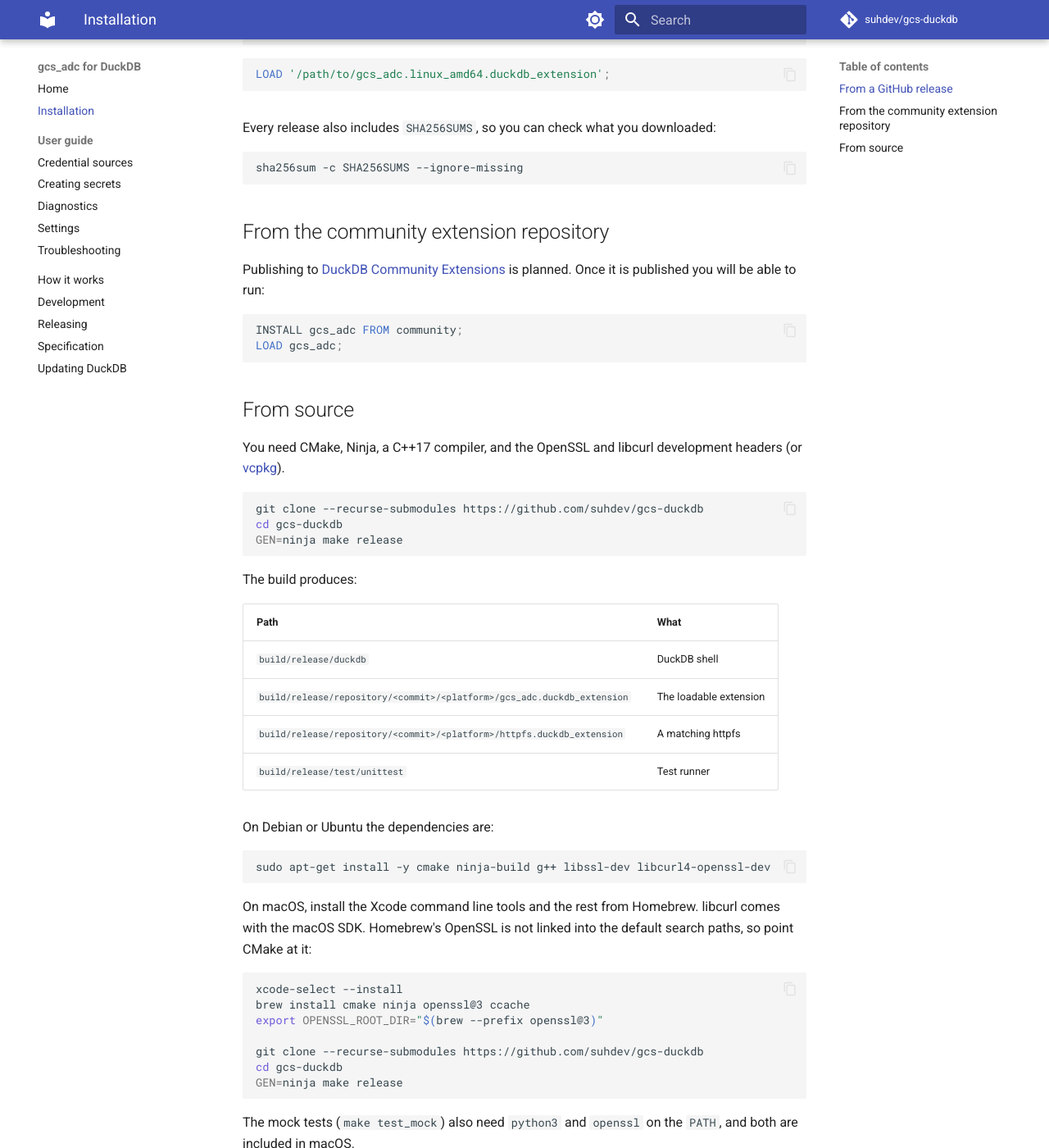
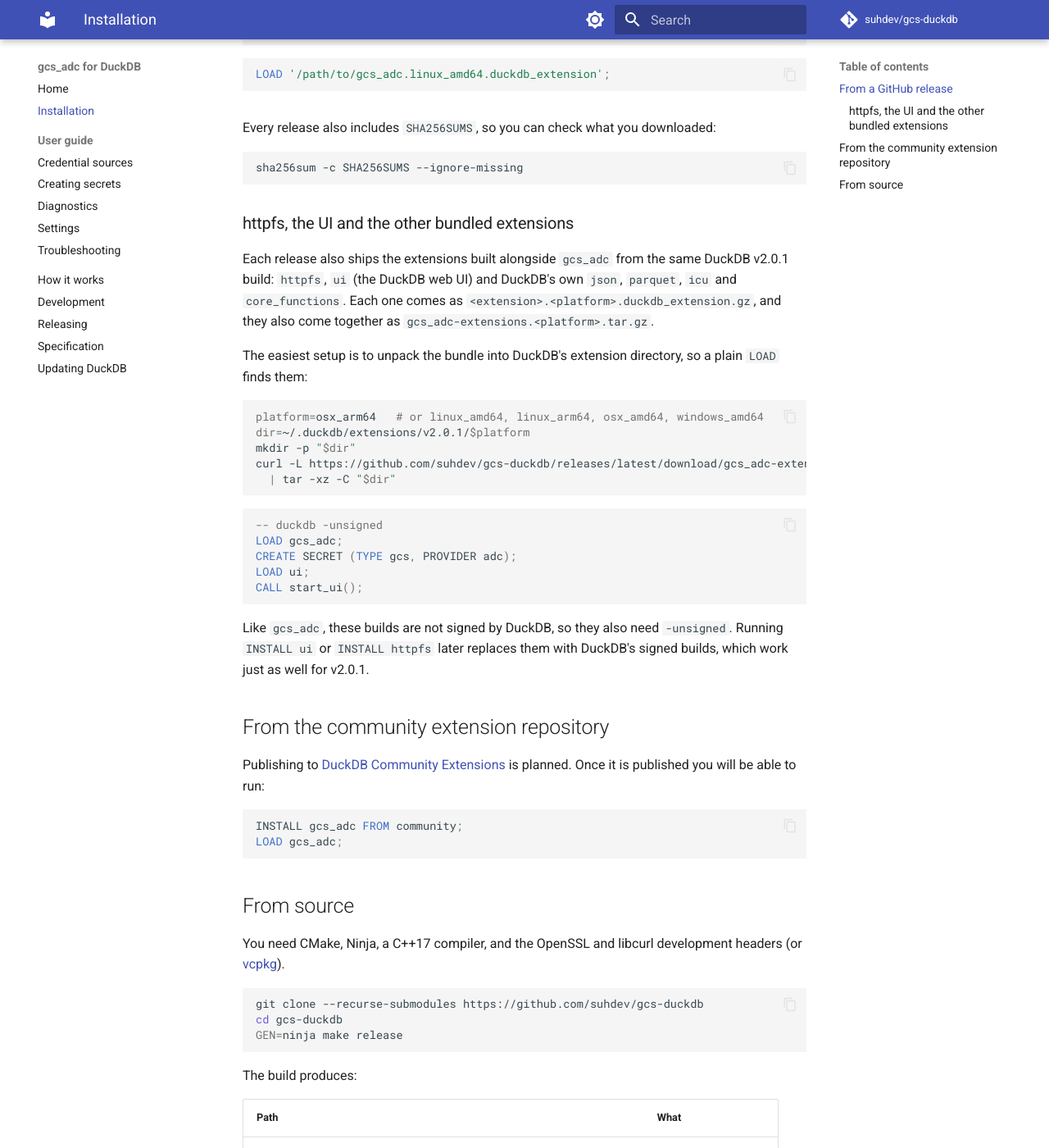
Before and after one commit to suhdev/gcs-duckdb, an MkDocs documentation site: the page built from docs/installation.md, in a window 1280 px wide and 1400 px high, scrolled down 699 px. Shown: the whole window at 82% size. Built offline with MkDocs 1.6.1 and Material for MkDocs 9.7.7, drawn with Linux system fonts in a browser that asks for light colours; comment, search, counter and statistics services are not loaded.

Commit message:
Ship httpfs, ui and the other built extensions with each release
Build duckdb-ui (pinned to its DuckDB v2.0.1 commit) alongside gcs_adc and
httpfs. Release.yml now uploads every extension the build produces, publishes
each as <extension>.<platform>.duckdb_extension.gz, and adds a per-platform
gcs_adc-extensions.<platform>.tar.gz bundle that unpacks into DuckDB's
extension directory.

Co-Authored-By: Claude Opus 5.5 <noreply@anthropic.com>
Claude-Session: https://claude.ai/code/session_01KiE5vmGVn5k8QVR3mCVyie

````diff
--- a/docs/installation.md
+++ b/docs/installation.md
@@ -49,6 +49,33 @@ Every release also includes `SHA256SUMS`, so you can check what you downloaded:
 sha256sum -c SHA256SUMS --ignore-missing
 ```
 
+### httpfs, the UI and the other bundled extensions
+
+Each release also ships the extensions built alongside `gcs_adc` from the same DuckDB v2.0.1 build: `httpfs`, `ui`
+(the DuckDB web UI) and DuckDB's own `json`, `parquet`, `icu` and `core_functions`. Each one comes as
+`<extension>.<platform>.duckdb_extension.gz`, and they also come together as `gcs_adc-extensions.<platform>.tar.gz`.
+
+The easiest setup is to unpack the bundle into DuckDB's extension directory, so a plain `LOAD` finds them:
+
+```sh
+platform=osx_arm64   # or linux_amd64, linux_arm64, osx_amd64, windows_amd64
+dir=~/.duckdb/extensions/v2.0.1/$platform
+mkdir -p "$dir"
+curl -L https://github.com/suhdev/gcs-duckdb/releases/latest/download/gcs_adc-extensions.$platform.tar.gz \
+  | tar -xz -C "$dir"
+```
+
+```sql
+-- duckdb -unsigned
+LOAD gcs_adc;
+CREATE SECRET (TYPE gcs, PROVIDER adc);
+LOAD ui;
+CALL start_ui();
+```
+
+Like `gcs_adc`, these builds are not signed by DuckDB, so they also need `-unsigned`. Running `INSTALL ui` or
+`INSTALL httpfs` later replaces them with DuckDB's signed builds, which work just as well for v2.0.1.
+
 ## From the community extension repository
 
 Publishing to [DuckDB Community Extensions](https://duckdb.org/community_extensions/) is planned. Once it is
````
Also changed, not shown: docs/UPDATING.md (+4 -0 lines), docs/development.md (+1 -1 lines), docs/releasing.md (+2 -0 lines), 2 other files.
